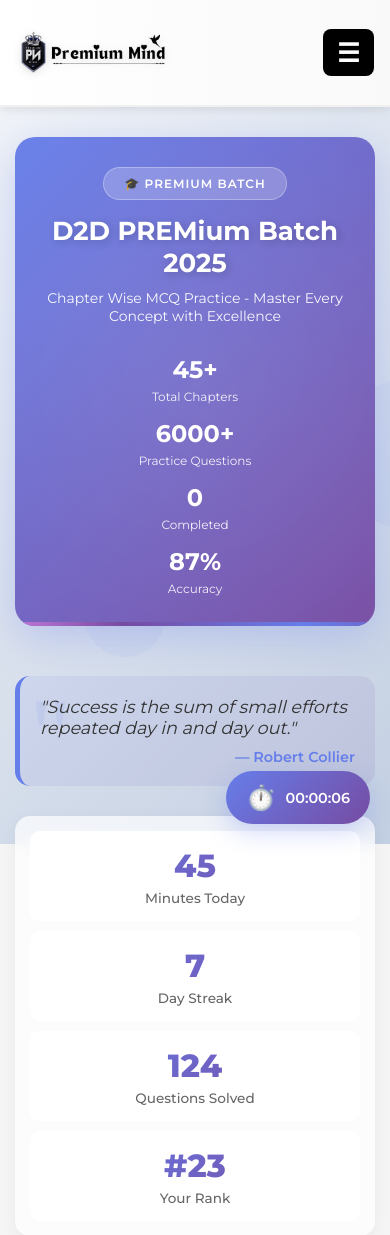
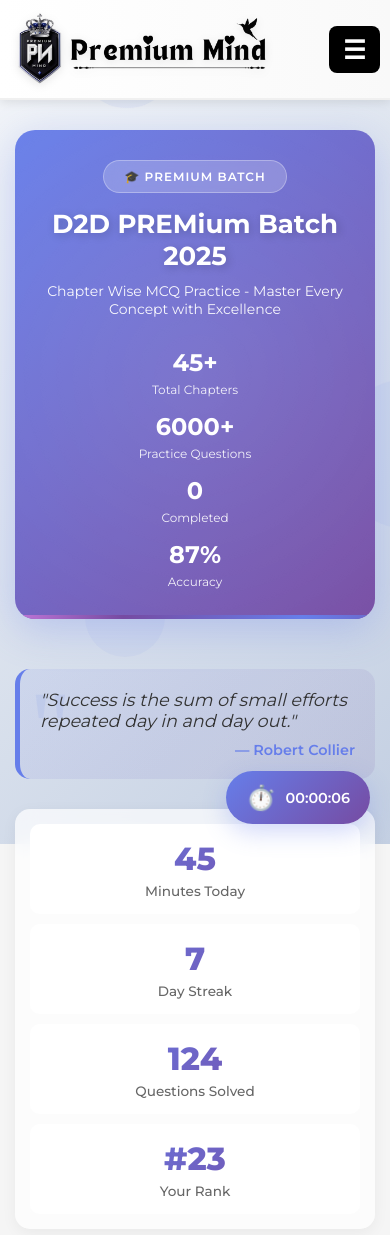
Before and after one commit to its-prem/PREMium-Mind-, a PHP site: page /courses.html in a window 390 px wide. Shown: the top 1235 px of the page. Run offline with PHP 8.4, Linux system fonts and the light colour scheme; some libraries are stand-ins or nearby versions.

Commit message:
Restore index logo size (266px) and align navbar padding across all pages.
Co-authored-by: Cursor <cursoragent@cursor.com>

```diff
--- a/coursestyl.css
+++ b/coursestyl.css
@@ -22,7 +22,7 @@ html {
 /* ========== NAVBAR ========== */
 .navbar {
   background-color: #ffffff;
-  padding: 1rem 2rem;
+  padding: 12px 20px;
   display: flex;
   justify-content: space-between;
   align-items: center;
@@ -30,7 +30,6 @@ html {
   position: sticky;
   top: 0;
   z-index: 100;
-  height: 70px;
 }
 
 .logo-container {
@@ -40,10 +39,8 @@ html {
 }
 
 .logo-image {
-  width: auto;
-  height: 46px;
-  max-width: 180px;
-  object-fit: contain;
+  width: 266px;
+  height: auto;
   filter: drop-shadow(0 2px 4px rgba(0, 0, 0, 0.1));
 }
 
@@ -785,18 +782,7 @@ html {
   }
 
   .navbar {
-    padding: 0.8rem 1rem;
-    height: 65px;
-  }
-
-  .logo-text {
-    font-size: 1.2rem;
-  }
-
-  .logo-image {
-    height: 46px;
-    max-width: 155px;
-    width: auto;
+    padding: 12px 10px;
   }
 
   .menu-toggle-btn {
@@ -835,18 +821,11 @@ html {
   }
 
   .navbar {
-    height: 107px;
-    padding: 0.6rem 1rem;
+    padding: 12px 10px;
   }
 
   .logo-text {
     font-size: 25px;
-  }
-
-  .logo-image {
-    height: 46px;
-    max-width: 155px;
-    width: auto;
   }
 
   .main-title {
--- a/lecture.html
+++ b/lecture.html
@@ -585,12 +585,6 @@
 
 
 
-    /* Logo size override so style.css 266px does not break menubar */
-    .logo-image { width: auto !important; height: 46px !important; max-width: 180px !important; object-fit: contain; }
-    @media (max-width: 768px) {
-      .logo-image { height: 46px !important; max-width: 155px !important; }
-    }
-
     /* Page: My Courses */
     body { background: #f4f7f6; }
     .dashboard-header {
--- a/privacy.html
+++ b/privacy.html
@@ -48,7 +48,7 @@
     }
 
     .logo-image {
-      width: 60px;
+      width: 266px;
       height: auto;
     }
 
--- a/style.css
+++ b/style.css
@@ -16,7 +16,7 @@ body {
 /* ===== Navbar ===== */
 .navbar {
   background-color: #ffffff;
-  padding: 0.5rem 1rem;
+  padding: 12px 20px;
   display: flex;
   justify-content: space-between;
   align-items: center;
@@ -33,18 +33,9 @@ body {
 }
 
 .logo-image {
-  width: auto;
-  height: 46px;
-  max-width: 180px;
-  object-fit: contain;
+  width: 266px;
+  height: auto;
   display: block;
-}
-
-@media (max-width: 768px) {
-  .logo-image {
-    height: 46px;
-    max-width: 155px;
-  }
 }
 
 .logo-text {
@@ -615,6 +606,14 @@ body {
     font-size: 14px;
   }
 }
+
+@media screen and (max-width: 600px) {
+  .navbar {
+    padding-left: 10px;
+    padding-right: 10px;
+  }
+}
+
 .disabled-btn {
   pointer-events: none;
   opacity: 0.5;
--- a/termcondition.html
+++ b/termcondition.html
@@ -66,8 +66,7 @@
     .nav-user-pill { display: flex; align-items: center; gap: 10px; padding: 5px 16px 5px 5px; border: 1px solid #e2e8f0; border-radius: 30px; background: #fff; cursor: pointer; box-shadow: 0 2px 10px rgba(0,0,0,0.02); }
     .nav-user-pill .nav-avatar { width: 32px; height: 32px; border-radius: 50%; object-fit: cover; border: 1.5px solid #fff; box-shadow: 0 0 0 1px #fff, 0 0 0 2.5px #2563eb; background-color: #000; }
     .nav-user-pill .nav-user-name { font-size: 14px; font-weight: 600; color: #000; }
-    .logo-image { width: auto !important; height: 46px !important; max-width: 180px !important; object-fit: contain; }
-    @media (max-width: 768px) { .nav-links { display: none; } .logo-image { height: 46px !important; max-width: 155px !important; } }
+    @media (max-width: 768px) { .nav-links { display: none; } }
 
     /* Terms page */
     html { scroll-behavior: smooth; }
```
Also changed, not shown: common.css (+3 -12 lines).
